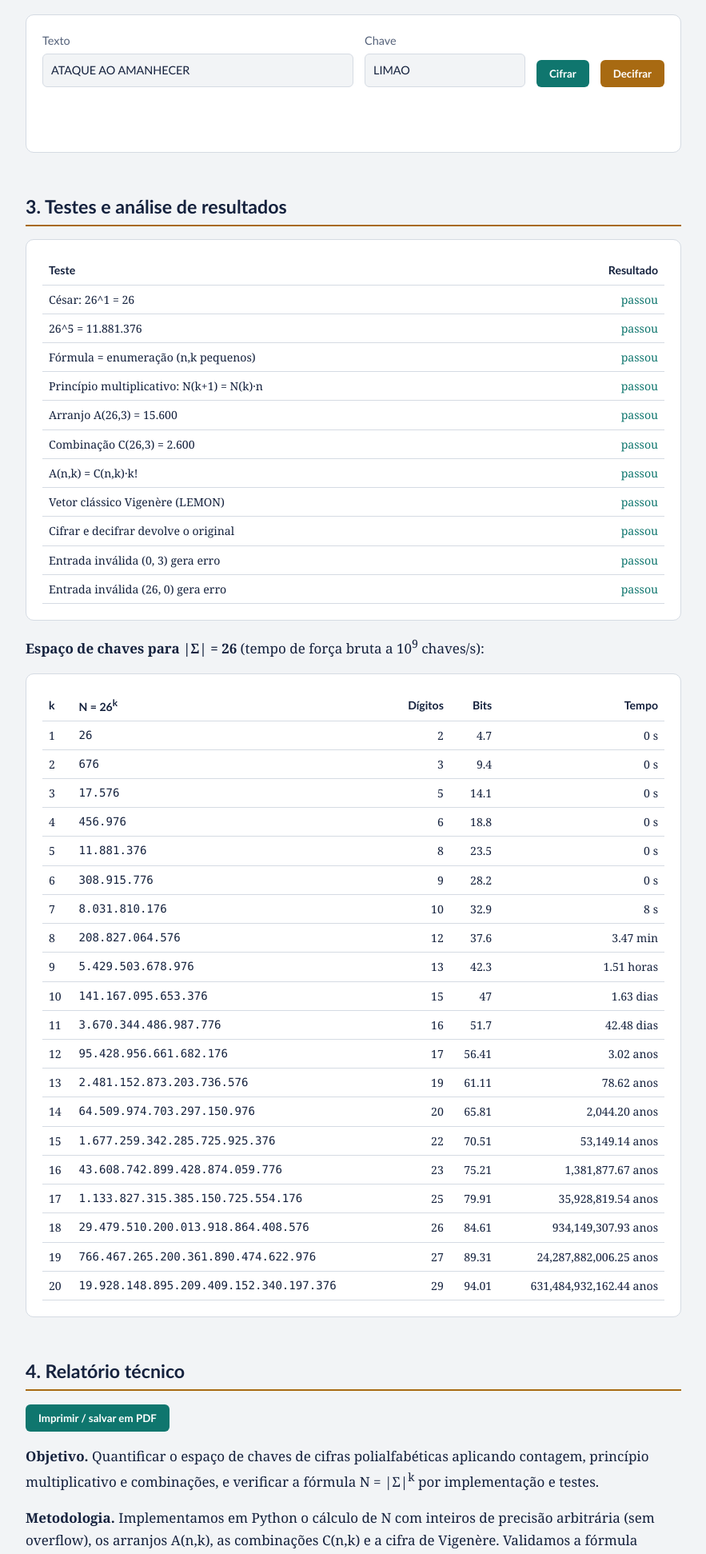
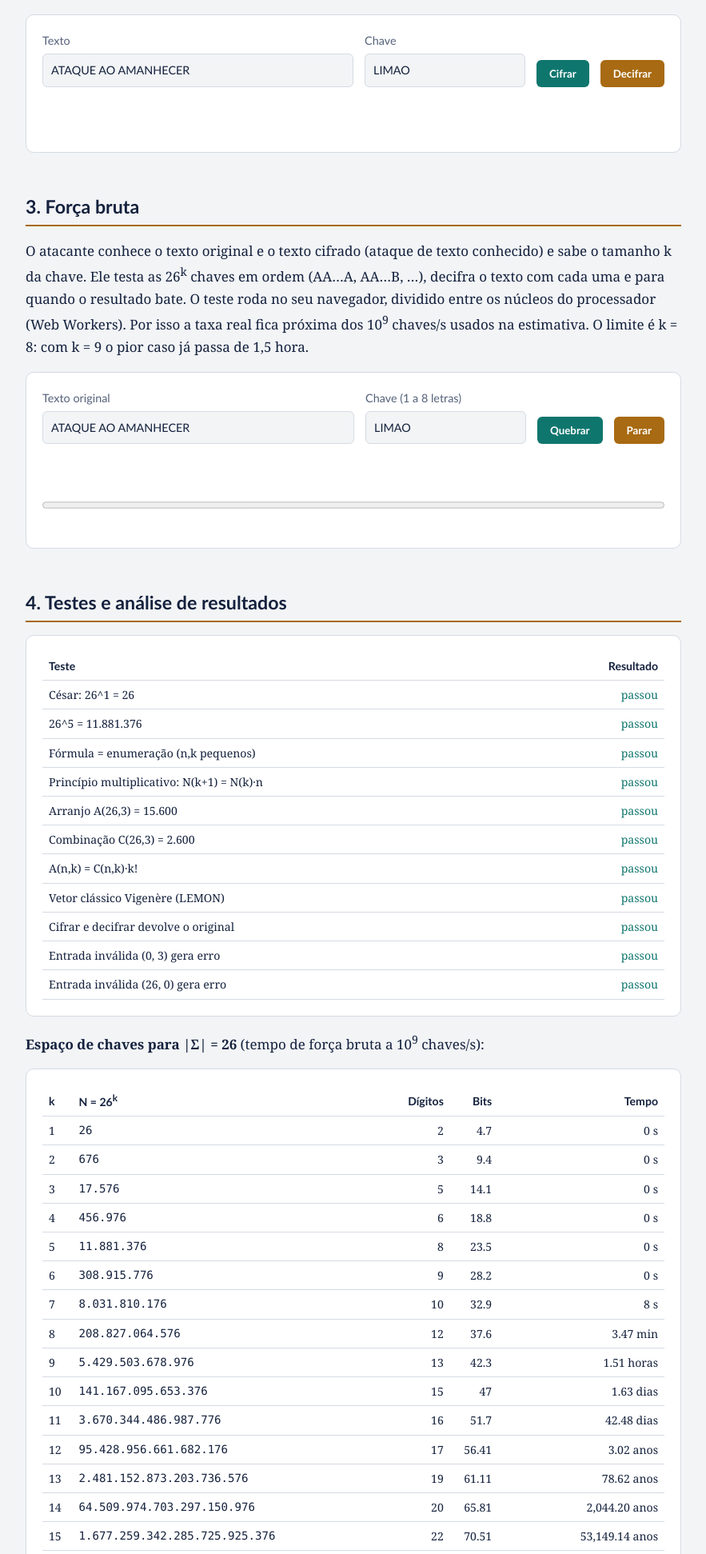
Before and after one commit to MaiaMatheus9/cifras_web, a Flask app: page / in a window 1280 px wide. Shown: the part 1146-3089 px from the top of the page at 80% size, without its empty margins (198-1081 px from the left). Run offline with Flask 3, Linux system fonts and the light colour scheme.

Commit message:
Adiciona seção de força bruta com Web Workers
Quebra ao vivo uma cifra de Vigenère de até 8 letras, testando as
26^k chaves em paralelo (um worker por núcleo) e comparando o tempo
real com a estimativa a 10^9 chaves/s. Atualiza o README com a nova
seção e a renumeração das demais.

Co-Authored-By: Claude Haiku 5.5 <noreply@anthropic.com>

```diff
--- a/templates/index.html
+++ b/templates/index.html
@@ -63,16 +63,30 @@ td.n{font-family:ui-monospace,Consolas,monospace;word-break:break-all}
   <p class="out" id="res"></p>
 </div>
 
-<h2>3. Testes e análise de resultados</h2>
+<h2>3. Força bruta</h2>
+<p>O atacante conhece o texto original e o texto cifrado (ataque de texto conhecido) e sabe o tamanho k da chave. Ele testa as 26<sup>k</sup> chaves em ordem (AA…A, AA…B, …), decifra o texto com cada uma e para quando o resultado bate. O teste roda no seu navegador, dividido entre os núcleos do processador (Web Workers). Por isso a taxa real fica próxima dos 10<sup>9</sup> chaves/s usados na estimativa. O limite é k = 8: com k = 9 o pior caso já passa de 1,5 hora.</p>
+<div class="card noprint">
+  <div class="row">
+    <label style="flex:2;min-width:200px">Texto original<input id="fbTxt" value="ATAQUE AO AMANHECER"></label>
+    <label>Chave (1 a 8 letras)<input id="fbChv" value="LIMAO" maxlength="8"></label>
+    <button onclick="quebrar()">Quebrar</button><button class="alt" onclick="parar()">Parar</button>
+  </div>
+  <p class="out" id="fbCif"></p>
+  <progress id="fbBar" value="0" max="1" style="width:100%"></progress>
+  <p class="sub" id="fbSt"></p>
+  <p id="fbRes" aria-live="polite"></p>
+</div>
+
+<h2>4. Testes e análise de resultados</h2>
 <div class="card"><div class="wrap"><table><thead><tr><th class="l">Teste</th><th>Resultado</th></tr></thead><tbody id="tt"></tbody></table></div></div>
 <p><b>Espaço de chaves para |Σ| = 26</b> (tempo de força bruta a 10<sup>9</sup> chaves/s):</p>
 <div class="card"><div class="wrap"><table><thead><tr><th>k</th><th class="l">N = 26<sup>k</sup></th><th>Dígitos</th><th>Bits</th><th>Tempo</th></tr></thead><tbody id="tb"></tbody></table></div></div>
 
-<h2>4. Relatório técnico</h2>
+<h2>5. Relatório técnico</h2>
 <p class="noprint"><button onclick="window.print()">Imprimir / salvar em PDF</button></p>
 <p><b>Objetivo.</b> Quantificar o espaço de chaves de cifras polialfabéticas aplicando contagem, princípio multiplicativo e combinações, e verificar a fórmula N = |Σ|<sup>k</sup> por implementação e testes.</p>
 <p><b>Metodologia.</b> Implementamos em Python o cálculo de N com inteiros de precisão arbitrária (sem overflow), os arranjos A(n,k), as combinações C(n,k) e a cifra de Vigenère. Validamos a fórmula contra a enumeração exaustiva de todas as chaves em casos pequenos e testamos o princípio multiplicativo (N(k+1) = n·N(k)), o vetor clássico "ATTACKATDAWN"/"LEMON" → "LXFOPVEFRNHR", a reversibilidade da cifra e a rejeição de entradas inválidas.</p>
-<p><b>Resultados.</b> A tabela da seção 3 é gerada pelo próprio código. O espaço cresce exponencialmente em k: a cada letra adicionada, N é multiplicado por 26 (cerca de 4,7 bits a mais). Chaves curtas caem rápido a tempos de busca viáveis; chaves com mais de ~15 letras tornam a busca exaustiva impraticável nas taxas consideradas. Restringir a chave a símbolos distintos (arranjo) reduz N, e tratar chaves como conjuntos (combinação) reduz ainda mais.</p>
+<p><b>Resultados.</b> A tabela da seção 4 é gerada pelo próprio código. O espaço cresce exponencialmente em k: a cada letra adicionada, N é multiplicado por 26 (cerca de 4,7 bits a mais). Chaves curtas caem rápido a tempos de busca viáveis; chaves com mais de ~15 letras tornam a busca exaustiva impraticável nas taxas consideradas. Restringir a chave a símbolos distintos (arranjo) reduz N, e tratar chaves como conjuntos (combinação) reduz ainda mais.</p>
 <p><b>Conclusão.</b> O tamanho da chave é o parâmetro dominante do espaço de chaves. Porém, N grande não implica segurança total: Vigenère é vulnerável a análise de frequência e ao teste de Kasiski, que descobrem k sem busca exaustiva. O espaço de chaves é condição necessária, não suficiente.</p>
 
 </main>
@@ -88,6 +102,45 @@ async function cif(modo){
   const r=await fetch('/api/cifra',{method:'POST',headers:{'Content-Type':'application/json'},body:JSON.stringify({texto:$('txt').value,chave:$('chv').value,modo})}), d=await r.json();
   $('res').textContent=r.ok?d.resultado:d.erro;
 }
+// Worker: testa as chaves cuja 1ª letra está em [de, ate). Cada candidata decifra o texto e compara com o original.
+const fbCodigo=`onmessage=e=>{const {c,p,k,de,ate}=e.data,key=new Int32Array(k),L=c.length,M=26**(k-1);let feitos=0;
+for(let a=de;a<ate;a++){key.fill(0);key[0]=a;
+for(let m=0;m<M;m++){let i=0;while(i<L&&(c[i]-key[i%k]+26)%26===p[i])i++;
+if(i===L)return postMessage({achou:[...key],feitos:feitos+m+1});
+for(let j=k-1;j>0&&++key[j]===26;j--)key[j]=0;
+if((m&0xFFFFFF)===0xFFFFFF)postMessage({feitos:feitos+m+1});}
+feitos+=M;}postMessage({feitos});}`;
+const fbUrl=URL.createObjectURL(new Blob([fbCodigo],{type:'text/javascript'}));
+let fbWs=[];
+const letras=s=>[...s.toUpperCase()].filter(x=>x>='A'&&x<='Z').map(x=>x.charCodeAt(0)-65);
+const tempo=s=>s<60?s.toFixed(2)+' s':(s/60).toFixed(2)+' min';
+function parar(){fbWs.forEach(w=>w.terminate());fbWs=[]}
+async function quebrar(){
+  parar();$('fbRes').textContent='';$('fbBar').value=0;
+  const p=letras($('fbTxt').value),chave=letras($('fbChv').value),k=chave.length;
+  if(k<1||k>8)return $('fbSt').textContent='A chave precisa ter de 1 a 8 letras A-Z.';
+  if(p.length<k)return $('fbSt').textContent='O texto precisa ter pelo menos k letras A-Z.';
+  const r=await fetch('/api/cifra',{method:'POST',headers:{'Content-Type':'application/json'},body:JSON.stringify({texto:$('fbTxt').value,chave:$('fbChv').value,modo:'cifrar'})}),d=await r.json();
+  if(!r.ok)return $('fbSt').textContent=d.erro;
+  $('fbCif').textContent='Cifrado: '+d.resultado;
+  const c=letras(d.resultado),N=26**k,W=Math.min(navigator.hardwareConcurrency||4,26),cont=Array(W).fill(0),t0=performance.now();
+  const est=`Pior caso estimado a 10⁹ chaves/s: ${tempo(N/1e9)}`;
+  for(let w=0;w<W;w++){
+    const wk=new Worker(fbUrl);fbWs.push(wk);
+    wk.onmessage=e=>{
+      cont[w]=e.data.feitos;
+      const t=(performance.now()-t0)/1000,tot=cont.reduce((a,b)=>a+b),taxa=tot/t;
+      $('fbBar').value=tot/N;
+      $('fbSt').textContent=`${fmt(String(tot))} de ${fmt(String(N))} chaves · ${tempo(t)} · ${fmt(String(Math.round(taxa)))} chaves/s · ${W} workers`;
+      if(e.data.achou){
+        parar();
+        $('fbRes').innerHTML=`<b>Chave encontrada: ${e.data.achou.map(v=>String.fromCharCode(65+v)).join('')}</b> em ${tempo(t)}, após ≈ ${fmt(String(tot))} chaves testadas.<br>${est} · pior caso na taxa medida: ${tempo(N/taxa)}.`;
+      }
+    };
+    wk.postMessage({c,p,k,de:Math.floor(26*w/W),ate:Math.floor(26*(w+1)/W)});
+  }
+  $('fbSt').textContent=`Testando ${fmt(String(N))} chaves… ${est}`;
+}
 async function init(){
   calc();
   const t=await (await fetch('/api/testes')).json();
```
Also changed, not shown: README.md.
